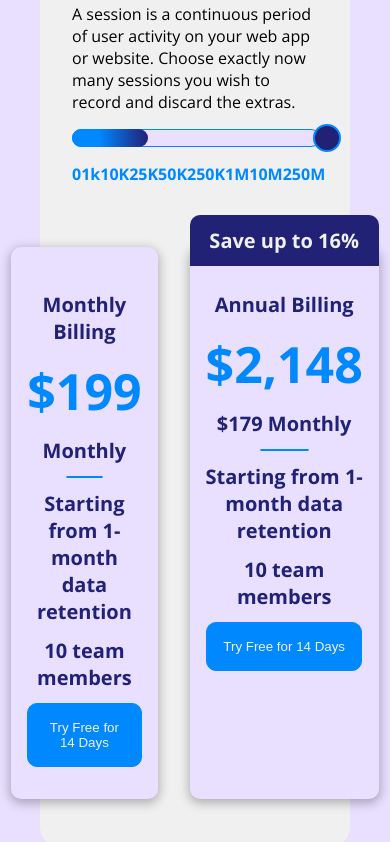
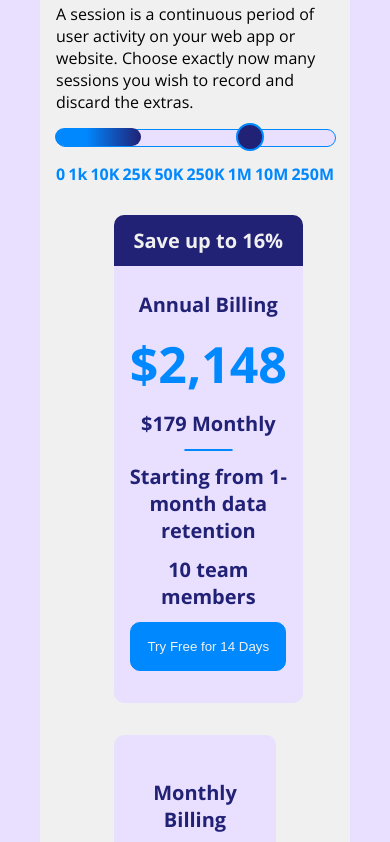
Before and after one commit to arnilrashid/cost-estimator-html-css, a plain HTML site: page index.html in a window 390 px wide. Shown: the part 559-1401 px from the top of the page. Drawn offline with nearby package versions, Linux system fonts and the light colour scheme.

Commit message:
adding responsive

```diff
--- a/base.css
+++ b/base.css
@@ -109,6 +109,7 @@ h1 {
 }
 .slider {
     width: 100%;
+    position: relative;
     margin-bottom: 30px;
 }
 .slider .bar {
@@ -117,7 +118,6 @@ h1 {
     height: 16px;
     border-radius: 14px;
     border: #0088ff 1px solid;
-    position: relative;
 }
 .slider .progress {
     width: 31%;
@@ -133,6 +133,7 @@ h1 {
     width: 24px;
     background-color: #212175;
     border: 2px solid #0088ff;
+    display: flex;
     border-radius: 50%;
     position: absolute;
     top: -6px;
@@ -162,7 +163,6 @@ h1 {
     border-radius: 10px;
     margin: 16px;
     padding: 32px 16px;
-    box-shadow: 0px 3px 11px 1px #00000048;
     text-align: center;
     font-weight: 700;
     font-size: 20px;
@@ -207,3 +207,21 @@ h1 {
     border-top-right-radius: 10px;
     border-top-left-radius: 10px;
 }
+@media only screen and (max-width: 750px) {
+    .card {
+        width: 100%;
+    }
+    .card-wrapper {
+        flex-wrap: wrap-reverse;
+        width: 70%;
+    }
+    .container {
+        padding: 0 16px;
+    }
+    .slider .point {
+        position: absolute;
+        top: -6px;
+        left: 180px;
+
+    }
+}
```
